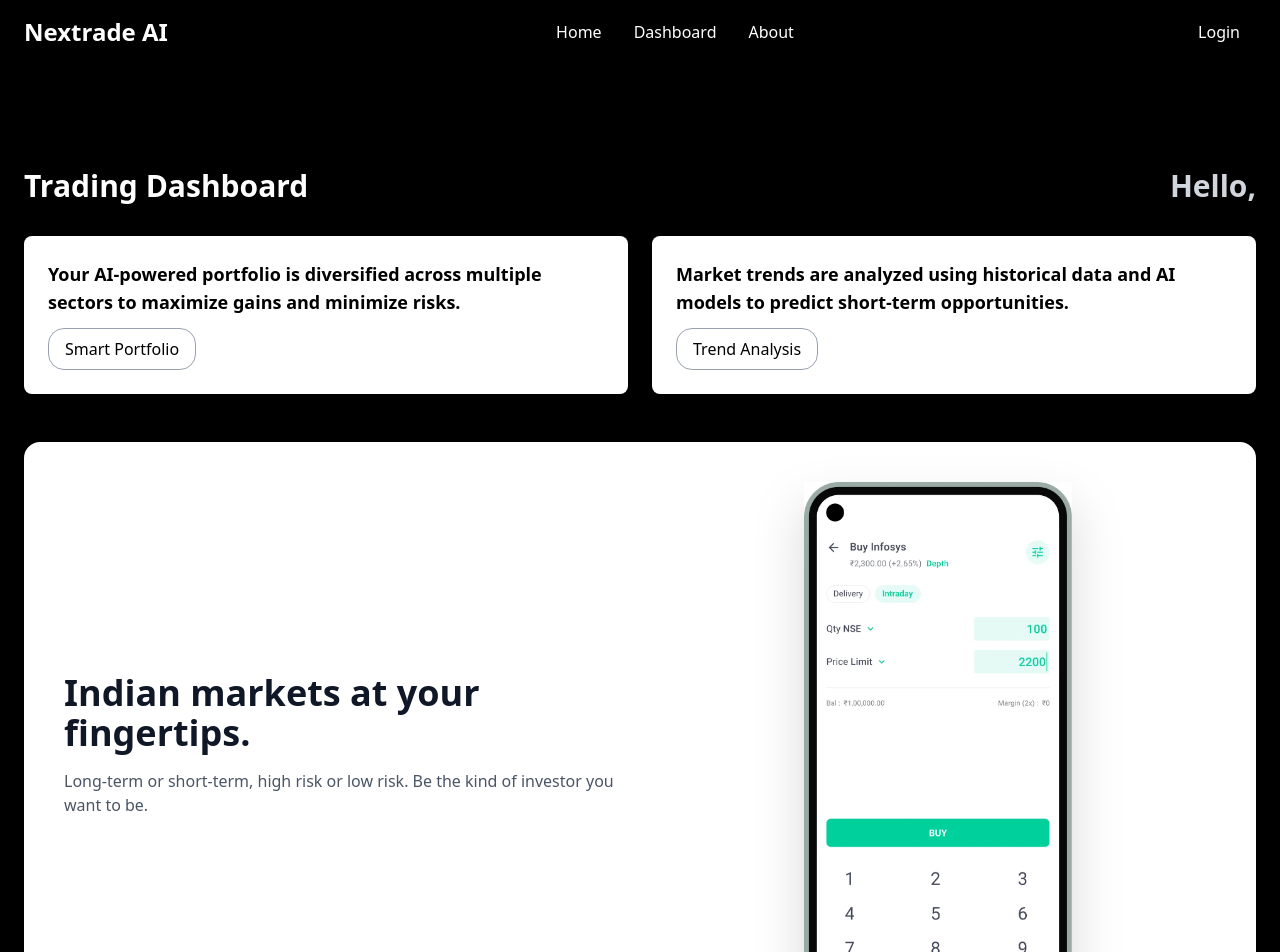
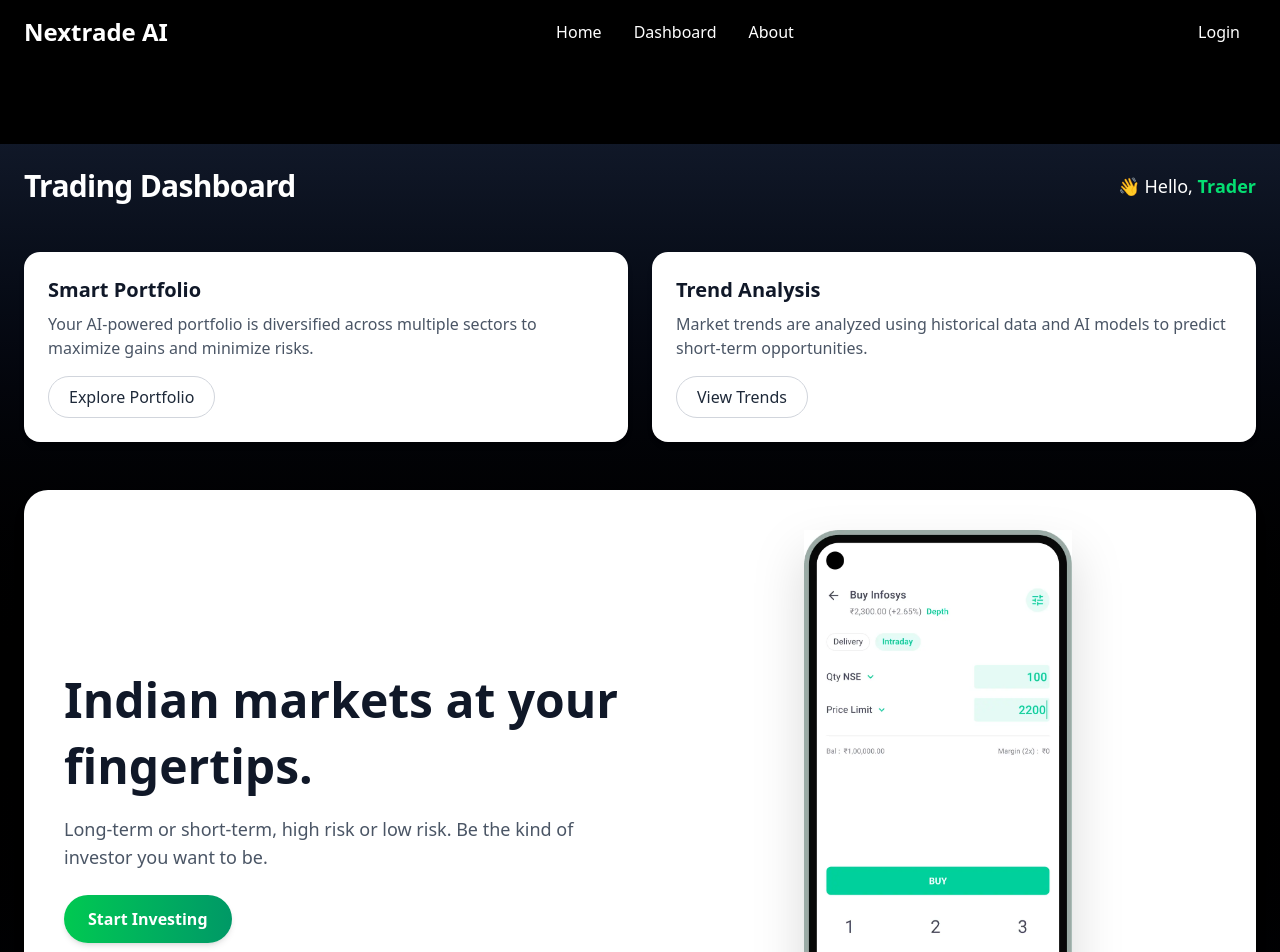
Before and after one commit to arnav829/NexTrade-AI, a React (Vite) app in the folder TradeAI/: page /dashboard in a window 1280 px wide. Shown: the top 952 px of the page. Built offline with nearby package versions, Linux system fonts and the light colour scheme; no server answers.

Commit message:
Dashboard design updated

```diff
--- a/TradeAI/src/components/Dashboard.jsx
+++ b/TradeAI/src/components/Dashboard.jsx
@@ -1,61 +1,84 @@
 import React from "react";
 import mobileMockup from "../assets/mobile-mockup.webp";
 
+const FeatureCard = ({ title, description, buttonText }) => (
+  <div className="bg-white p-6 rounded-2xl shadow-md hover:shadow-xl transition-shadow duration-300">
+    <h3 className="text-xl font-bold text-gray-900 mb-2">{title}</h3>
+    <p className="text-gray-600 mb-4">{description}</p>
+    <button
+      className="cursor-pointer border border-gray-300 px-5 py-2 rounded-full font-medium
+      text-gray-800 bg-white
+      hover:bg-gradient-to-r hover:from-green-500 hover:to-emerald-600 hover:text-white
+      hover:shadow-md hover:scale-105
+      transition-all duration-300"
+    >
+      {buttonText}
+    </button>
+  </div>
+);
+
 export default function TradingDashboard({ user }) {
   return (
-    <div className="min-h-screen bg-black">
-      <div className="p-6">
-        <header className="flex justify-between items-center text-white mb-8">
-          <h1 className="text-3xl font-bold">Trading Dashboard</h1>
-          <div className="text-3xl font-bold text-gray-300">
-            Hello, <span className="font-semibold">{user?.displayName}</span>
-          </div>
-        </header>
+    <div className="min-h-screen bg-gradient-to-b from-gray-900 via-black to-gray-950 text-white">
+      <header className="p-6 flex flex-col md:flex-row justify-between items-center">
+        <h1 className="text-3xl font-extrabold tracking-tight">
+          Trading Dashboard
+        </h1>
+        <div className="text-lg mt-3 md:mt-0">
+          👋 Hello,{" "}
+          <span className="font-semibold text-green-400">
+            {user?.displayName || "Trader"}
+          </span>
+        </div>
+      </header>
 
-        <div className="grid grid-cols-1 md:grid-cols-2 gap-6 mb-12">
-          <div className="bg-white p-6 rounded-lg shadow-lg text-black">
-            <p className="text-black mb-3 text-lg font-semibold">
-              Your AI-powered portfolio is diversified across multiple sectors
-              to maximize gains and minimize risks.
-            </p>
-            <button className="cursor-pointer border border-gray-400 px-4 py-2 rounded-2xl">
-              Smart Portfolio
-            </button>
-          </div>
+      <main className="p-6 space-y-12">
+        <section className="grid grid-cols-1 md:grid-cols-2 gap-6">
+          <FeatureCard
+            title="Smart Portfolio"
+            description="Your AI-powered portfolio is diversified across multiple sectors to maximize gains and minimize risks."
+            buttonText="Explore Portfolio"
+          />
+          <FeatureCard
+            title="Trend Analysis"
+            description="Market trends are analyzed using historical data and AI models to predict short-term opportunities."
+            buttonText="View Trends"
+          />
+        </section>
 
-          <div className="bg-white p-6 rounded-lg shadow-lg text-black">
-            <p className="text-black mb-3 text-lg font-semibold">
-              Market trends are analyzed using historical data and AI models to
-              predict short-term opportunities.
-            </p>
-            <button className="cursor-pointer border border-gray-400 px-4 py-2 rounded-2xl">
-              Trend Analysis
-            </button>
-          </div>
-        </div>
-
-        <div className="grid grid-cols-1 md:grid-cols-2 items-center gap-10 bg-white rounded-2xl shadow-lg p-10">
-          <div>
-            <h2 className="text-4xl font-bold text-gray-900 mb-4">
+        <section className="grid grid-cols-1 md:grid-cols-2 gap-10 bg-white rounded-3xl shadow-lg p-10">
+          <div className="flex flex-col justify-center">
+            <h2 className="text-4xl md:text-5xl font-extrabold text-gray-900 mb-4 leading-snug">
               Indian markets at your fingertips.
             </h2>
-            <p className="text-gray-600 mb-6">
+            <p className="text-gray-600 text-lg mb-6">
               Long-term or short-term, high risk or low risk. Be the kind of
               investor you want to be.
             </p>
-
-
+            <button
+              className="w-fit px-6 py-3 rounded-full font-semibold
+              bg-gradient-to-r from-green-500 to-emerald-600 text-white
+              shadow-md hover:shadow-lg hover:scale-105
+              transition-all duration-300"
+            >
+              Start Investing
+            </button>
           </div>
 
           <div className="flex justify-center">
             <img
               src={mobileMockup}
-              alt="Mobile Mockup"
+              alt="Mobile Trading App Mockup"
               className="w-[280px] h-[550px] object-contain drop-shadow-2xl"
+              loading="lazy"
             />
           </div>
-        </div>
-      </div>
+        </section>
+      </main>
+
+      <footer className="text-center text-gray-500 text-sm mt-12 pb-6">
+        © {new Date().getFullYear()} TradeGPT. All rights reserved.
+      </footer>
     </div>
   );
 }
```
